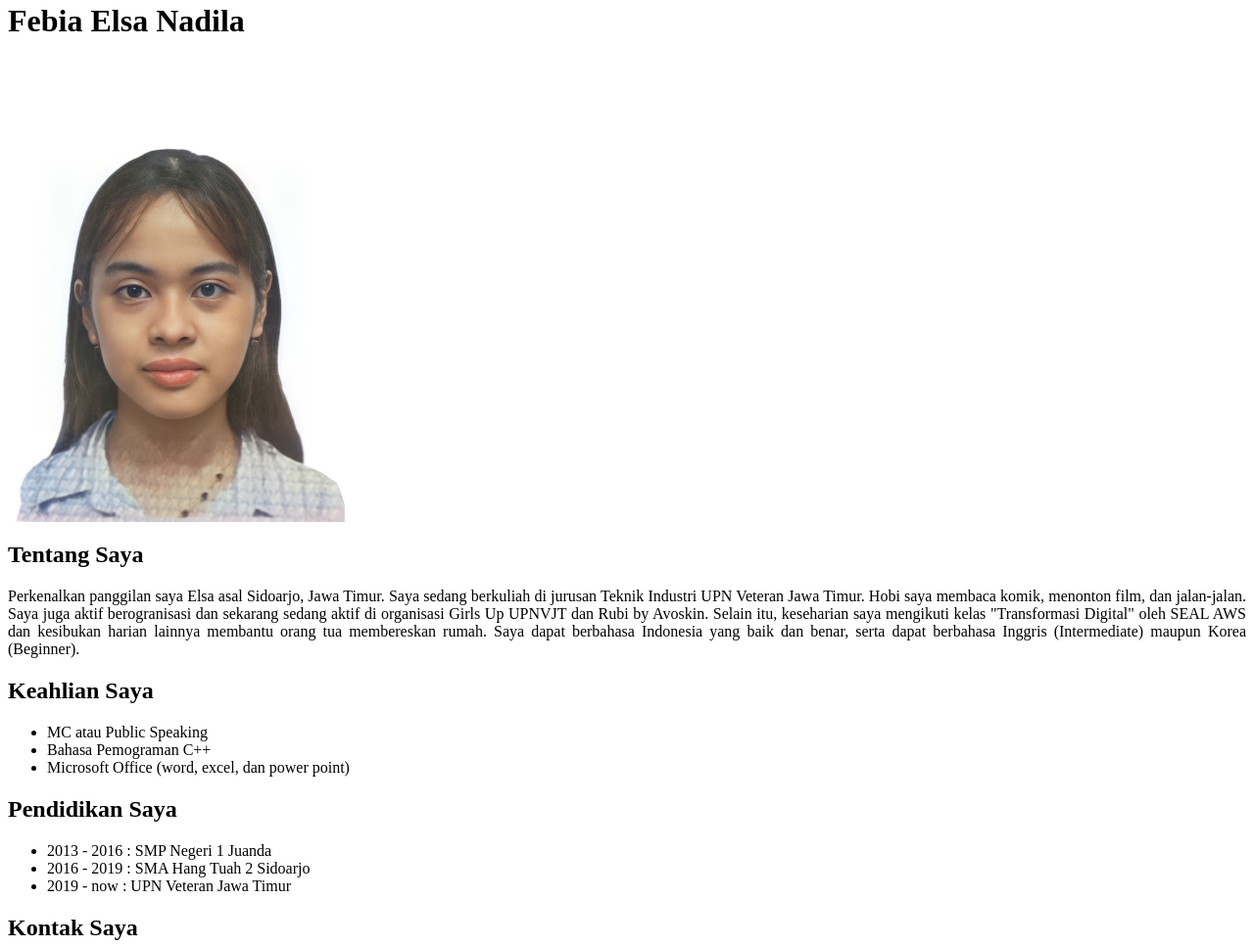
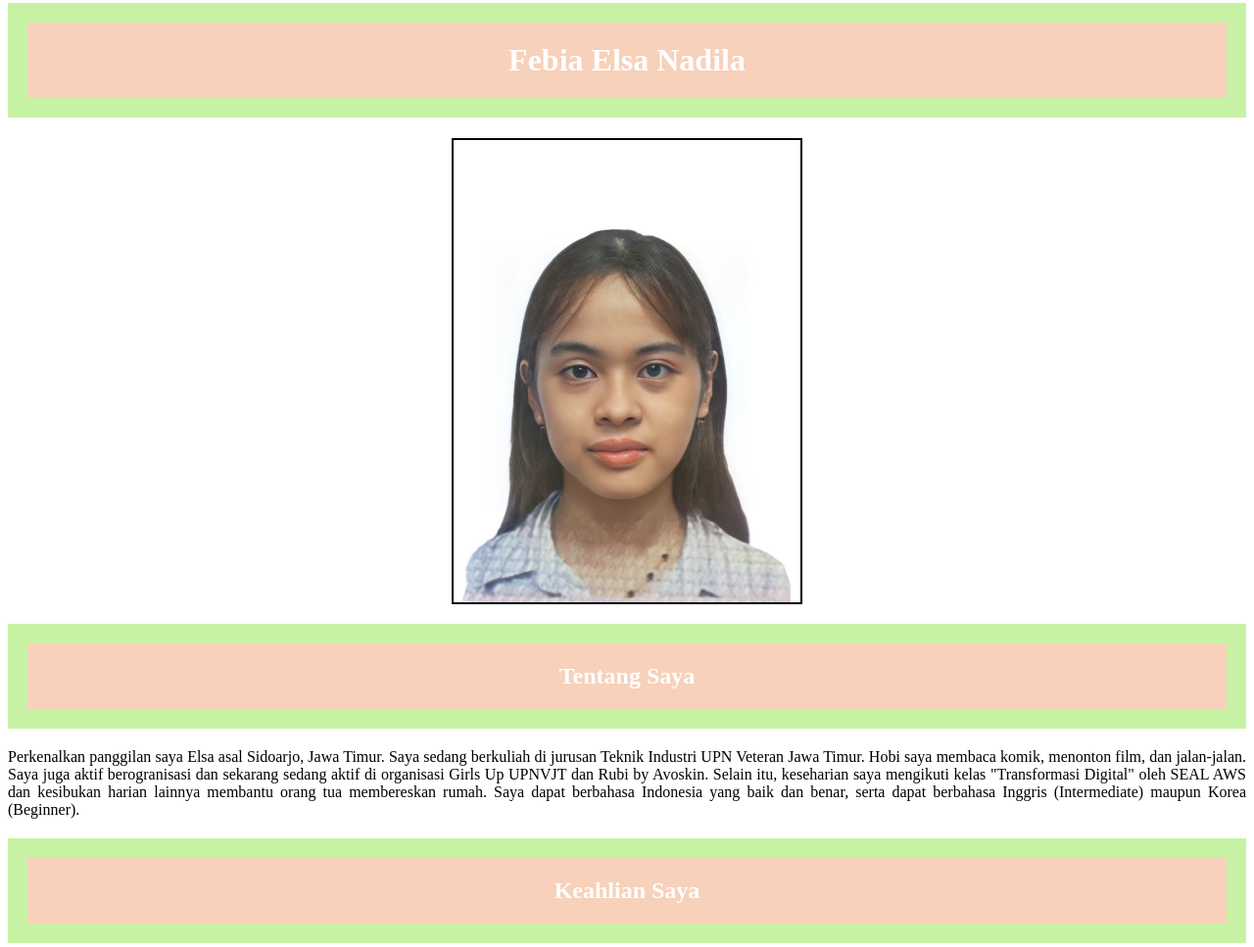
Before and after one commit to Elsanadila/web-basic-seal, a plain HTML site: page biodata.html in a window 1280 px wide. Shown: the part 5-972 px from the top of the page at 98% size. Drawn offline with Linux system fonts and the light colour scheme.

Commit message:
biodata.html

```diff
--- a/biodata.html
+++ b/biodata.html
@@ -1,23 +1,26 @@
 <html>
+    <head>
+        <link rel="stylesheet" href="./style.css">
+    </head>
     <body>
-        <h1>Febia Elsa Nadila</h1>
-        <img src="foto 3x4.JPG" alt="image" height="472" width="354">
-        <h2>Tentang Saya</h2>
+        <h1 align="center" class="para-external">Febia Elsa Nadila</h1>
+        <center><img class="para-foto" src="foto 3x4.JPG" alt="image" height="472" width="354"></center>
+        <h2 align="center" class="para-saya">Tentang Saya</h2>
         <p align="justify">Perkenalkan panggilan saya Elsa asal Sidoarjo, Jawa Timur. Saya sedang berkuliah di jurusan Teknik Industri UPN Veteran Jawa Timur.
            Hobi saya membaca komik, menonton film, dan jalan-jalan. Saya juga aktif berogranisasi dan sekarang sedang aktif di organisasi Girls Up UPNVJT
            dan Rubi by Avoskin. Selain itu, keseharian saya mengikuti kelas "Transformasi Digital" oleh SEAL AWS dan kesibukan harian lainnya membantu orang tua
            membereskan rumah. Saya dapat berbahasa Indonesia yang baik dan benar, serta dapat berbahasa Inggris (Intermediate) maupun Korea (Beginner).</p>
-        <h2>Keahlian Saya</h2>
-        <ul>
+        <h2 align="center" class="para-ahli">Keahlian Saya</h2>
+        <ul style="list-style-type:square;">
         <li>MC atau Public Speaking</li>
         <li>Bahasa Pemograman C++</li>
         <li>Microsoft Office (word, excel, dan power point)</li></ul>
-        <h2>Pendidikan Saya</h2>
-        <ul>
+        <h2 align="center" class="para-pend">Pendidikan Saya</h2>
+        <ul style="list-style-type:square;">
         <li>2013 - 2016 : SMP Negeri 1 Juanda</li>
         <li>2016 - 2019 : SMA Hang Tuah 2 Sidoarjo</li>
         <li>2019 - now  : UPN Veteran Jawa Timur</li></ul>
-        <h2>Kontak Saya</h2>
+        <h2 align="center" class="para-kontak">Kontak Saya</h2>
         <p><a href="file:///C:/SEAL/latihan/portofolio.html">Portofolio</a></p>
         <p><a href="https://www.linkedin.com/in/febia-elsa-nadila-668021205/">Linkedin</a></p>
     </body>
--- /dev/null
+++ b/style.css
@@ -0,0 +1,43 @@
+.para-external {
+    color: white;
+    margin: 50 px;
+    border: 20px solid #C7F2A4;
+    padding: 20px 20px 20px 20px;
+    background-color: #F7D1BA;
+}
+
+.para-foto {
+    border: 2px solid black;
+}
+
+.para-saya {
+    color: white;
+    margin: 50 px;
+    border: 20px solid #C7F2A4;
+    padding: 20px 20px 20px 20px;
+    background-color: #F7D1BA;
+}
+
+.para-ahli {
+    color: white;
+    margin: 50 px;
+    border: 20px solid #C7F2A4;
+    padding: 20px 20px 20px 20px;
+    background-color: #F7D1BA;
+}
+
+.para-pend {
+    color: white;
+    margin: 50 px;
+    border: 20px solid #C7F2A4;
+    padding: 20px 20px 20px 20px;
+    background-color: #F7D1BA;
+}
+
+.para-kontak {
+    color: white;
+    margin: 50 px;
+    border: 20px solid #C7F2A4;
+    padding: 20px 20px 20px 20px;
+    background-color: #F7D1BA;
+}
```
Also changed, not shown: portofolio.html (+9 -6 lines), styleporto.css (added, +44 -0 lines).
